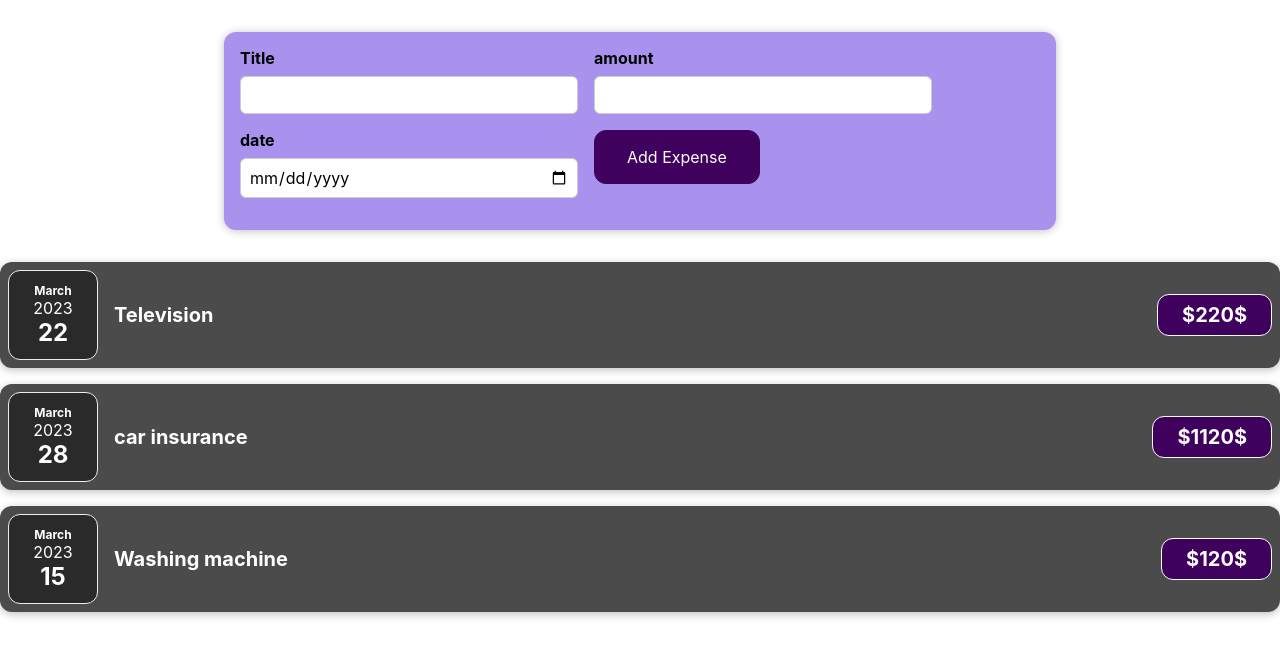
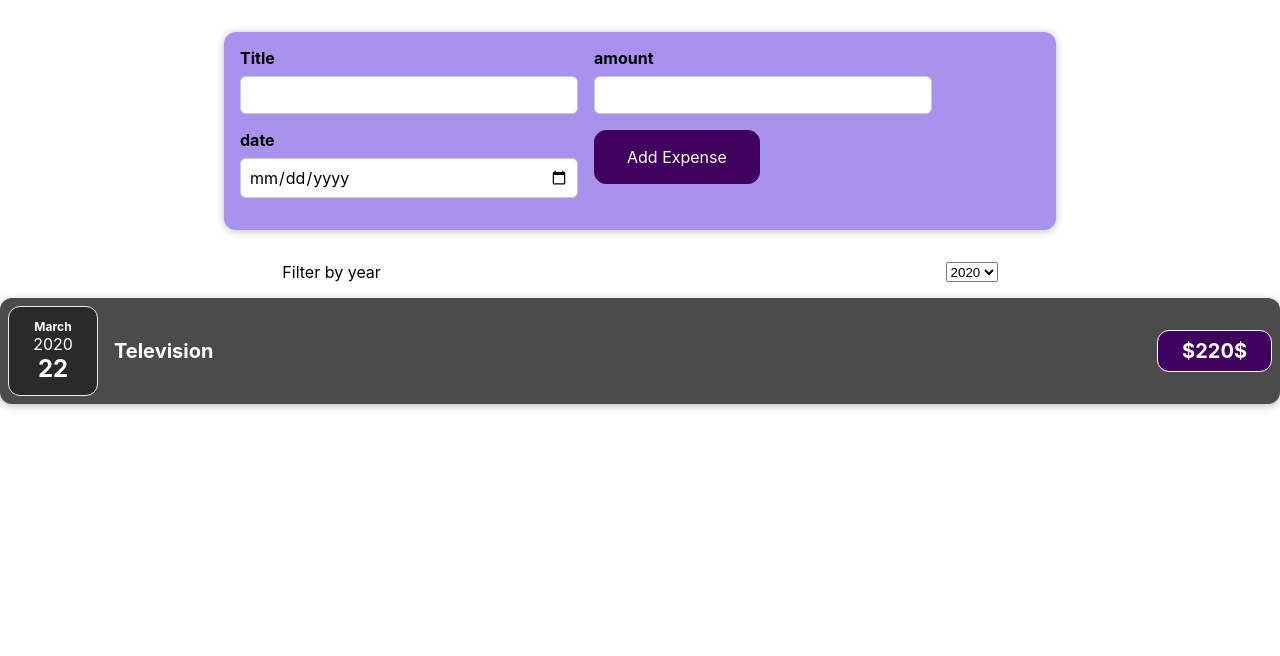
Before and after one commit to Mrsandesh399/PracticeRepo, a React (Create React App) app: page / in a window 1280 px wide. Shown: the top 656 px of the page. Built offline with nearby package versions, Linux system fonts and the light colour scheme.

Commit message:
completed rendering list & conditional content

```diff
--- a/src/App.js
+++ b/src/App.js
@@ -1,10 +1,10 @@
+import { useState } from 'react';
 import Expenses from './component/Expenses/Expenses';
 import AddNewExpense from './component/NewExpenses/AddNewExpense';
-function App() {
-  const expense = [
+const dummy_data = [
   {
     id: 1,
-      expenseDate: new Date(2023, 2, 22),
+    expenseDate: new Date(2020, 2, 22),
     expenseDescription: 'Television',
     expenseMoney: '220$',
   },
@@ -16,14 +16,19 @@ function App() {
   },
   {
     id: 3,
-      expenseDate: new Date(2023, 2, 15),
+    expenseDate: new Date(2022, 2, 15),
     expenseDescription: 'Washing machine',
     expenseMoney: '120$',
   },
 ];
+function App() {
+  const [expense, setExpense] = useState(dummy_data);
 
   const onAddExpense = (expense) => {
-    console.log(expense);
+    setExpense((prevExpense) => {
+      console.log(expense, './..././............expense');
+      return [expense, ...prevExpense];
+    });
   };
   return (
     <div>
--- /dev/null
+++ b/src/component/Expenses/ExpenseFilter.js
@@ -0,0 +1,27 @@
+import React from 'react';
+
+export default function ExpenseFilter(props) {
+  const selectYear = (e) => {
+    props.onChangeFilter(e.target.value);
+  };
+
+  return (
+    <div>
+      <div
+        style={{
+          display: 'flex',
+          justifyContent: 'space-around',
+          width: '100%',
+        }}
+      >
+        <label>Filter by year</label>
+        <select value={props.selected} onChange={selectYear}>
+          <option value="2020">2020</option>
+          <option value="2021">2021</option>
+          <option value="2022">2022</option>
+          <option value="2023">2023</option>
+        </select>
+      </div>
+    </div>
+  );
+}
--- a/src/component/Expenses/Expenses.js
+++ b/src/component/Expenses/Expenses.js
@@ -1,24 +1,37 @@
-import React from 'react';
+import React, { useState } from 'react';
+import ExpenseFilter from './ExpenseFilter';
 import ExpenseItem from './ExpenseItem';
 
 export default function Expenses(props) {
+  const [filteredyear, setFilteredYear] = useState('2020');
+
+  const changeYearHandler = (year) => {
+    setFilteredYear(year);
+  };
+
+  const filterExpenses = props.items.filter((expense) => {
+    return expense.expenseDate.getFullYear().toString() === filteredyear;
+  });
+
   return (
     <div>
-      <ExpenseItem
-        title={props.items[0]?.expenseDescription}
-        amount={props.items[0]?.expenseMoney}
-        date={props.items[0]?.expenseDate}
+      <ExpenseFilter
+        selected={filteredyear}
+        onChangeFilter={changeYearHandler}
       />
-      <ExpenseItem
-        title={props.items[1].expenseDescription}
-        amount={props.items[1].expenseMoney}
-        date={props.items[1].expenseDate}
-      />
-      <ExpenseItem
-        title={props.items[2].expenseDescription}
-        amount={props.items[2].expenseMoney}
-        date={props.items[2].expenseDate}
-      />
+      {filterExpenses.length === 0 ? (
+        <p>No Expense Found!</p>
+      ) : (
+        filterExpenses?.map((expense) => (
+          <>
+            <ExpenseItem
+              title={expense.expenseDescription}
+              amount={expense.expenseMoney}
+              date={expense.expenseDate}
+            />
+          </>
+        ))
+      )}
     </div>
   );
 }
--- a/src/component/NewExpenses/NewExpense.js
+++ b/src/component/NewExpenses/NewExpense.js
@@ -21,8 +21,8 @@ export default function NewExpense(props) {
     e.preventDefault();
 
     const expenseData = {
-      expenseTitle: title,
-      expenseAmount: amount,
+      expenseDescription: title,
+      expenseMoney: amount,
       expenseDate: new Date(date),
     };
     props.onSaveData(expenseData);
```
Lines whose indentation alone changed are shown as unchanged.
